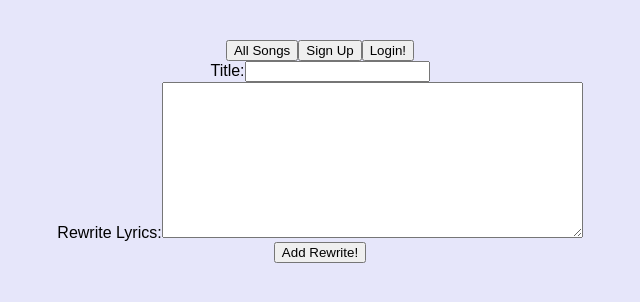
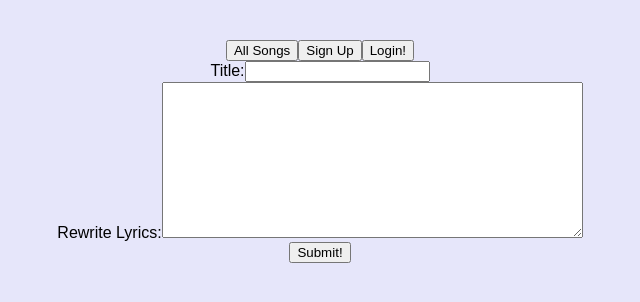
Before and after one commit to camryn-e/song-rewriter-final-project, a React (Create React App) app in the folder client/: page /add-rewrite in a window 1280 px wide. Shown: the top 302 px of the page, without its empty margins (320-960 px from the left). Built offline with nearby package versions, Linux system fonts and the light colour scheme; no server answers.

Commit message:
prevents unauthorized user from viewing profile page

```diff
--- a/client/src/components/Profile.js
+++ b/client/src/components/Profile.js
@@ -16,7 +16,7 @@ const Profile = ({user}) => {
     //         setRewrite(rewriteData)
     //     })
     // }, [props.match.params.id])
-
+    if(user.error === ''){
         const rewriteList = user.rewrites.map(r => <RewriteLink key={r.id} rewrite={r}/>)
 
         return (
@@ -27,7 +27,13 @@ const Profile = ({user}) => {
                 </ul>
             </div>
         )
-
+    } else {
+        console.log(user.error)
+        return(
+            <h3>Unauthorized. Please Sign Up or Log In!</h3>
+            // <h3>{user.error}</h3>
+        )
+    }
 }
 
 export default Profile
--- a/client/src/forms/LoginForm.js
+++ b/client/src/forms/LoginForm.js
@@ -39,8 +39,9 @@ const LoginForm = ({onLogin}) => {
                 <input type="password" id="password" value={password} onChange={e => setPassword(e.target.value)}/>
                 </label>
                 <br/>
-                <button type="submit">Log In!</button>
+                <button type="submit">Submit!</button>
             </form>
+            <h3>{error}</h3>
         </div>
     )
 }
--- a/client/src/forms/NewRewriteForm.js
+++ b/client/src/forms/NewRewriteForm.js
@@ -11,21 +11,6 @@ const NewRewriteForm = (props) => {
             title: title,
             rewritten_lyrics: rewritten_lyrics
         })
-        // fetch('/add-rewrite', {
-        //     method: 'POST',
-        //     headers: {
-        //         "Content-Type": 'application/json'
-        //     },
-        //     body: JSON.stringify({
-        //         title: title,
-        //         rewritten_lyrics: rewritten_lyrics,
-        //         song_id: props.song_id
-        //     })
-        // })
-        // .then(res => res.json())
-        // .then(r => {
-
-        // })
     }
 
 
@@ -40,7 +25,7 @@ const NewRewriteForm = (props) => {
                 <textarea cols="50" rows="10" id="rewritten_lyrics" value={rewritten_lyrics} onChange={e => setRewrittenLyrics(e.target.value)}/>
                 </label>
                 <br/>
-                <button type="submit">Add Rewrite!</button>
+                <button type="submit">Submit!</button>
             </form>
         </div>
     )
--- a/client/src/forms/NewSongForm.js
+++ b/client/src/forms/NewSongForm.js
@@ -24,7 +24,7 @@ const NewSongForm = ({addNewSong}) => {
                 <textarea cols="50" rows="10" id="original_lyrics" value={original_lyrics} onChange={e => setOriginalLyrics(e.target.value)}/>
                 </label>
                 <br/>
-                <button type="submit">Add Song!</button>
+                <button type="submit">Submit!</button>
             </form>
         </div>
     )
--- a/client/src/forms/SignupForm.js
+++ b/client/src/forms/SignupForm.js
@@ -27,6 +27,7 @@ const SignupForm = ({onLogin}) => {
             if(user.error){
                 setError(user.error)
             }else{
+                console.log(user)
                 onLogin(user)
             }
         })
```
Also changed, not shown: 1 other file (tests, documents, lock files or other folders). Lines whose indentation alone changed are shown as unchanged.
